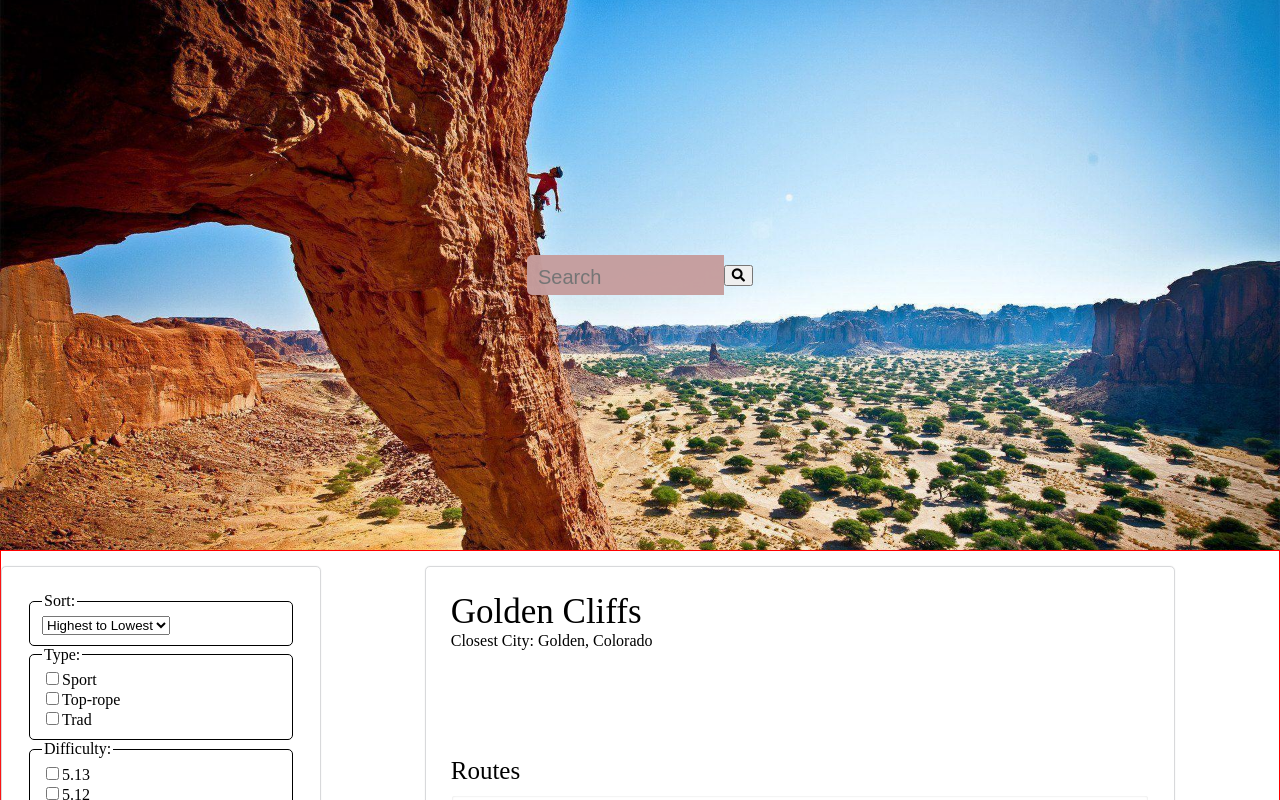
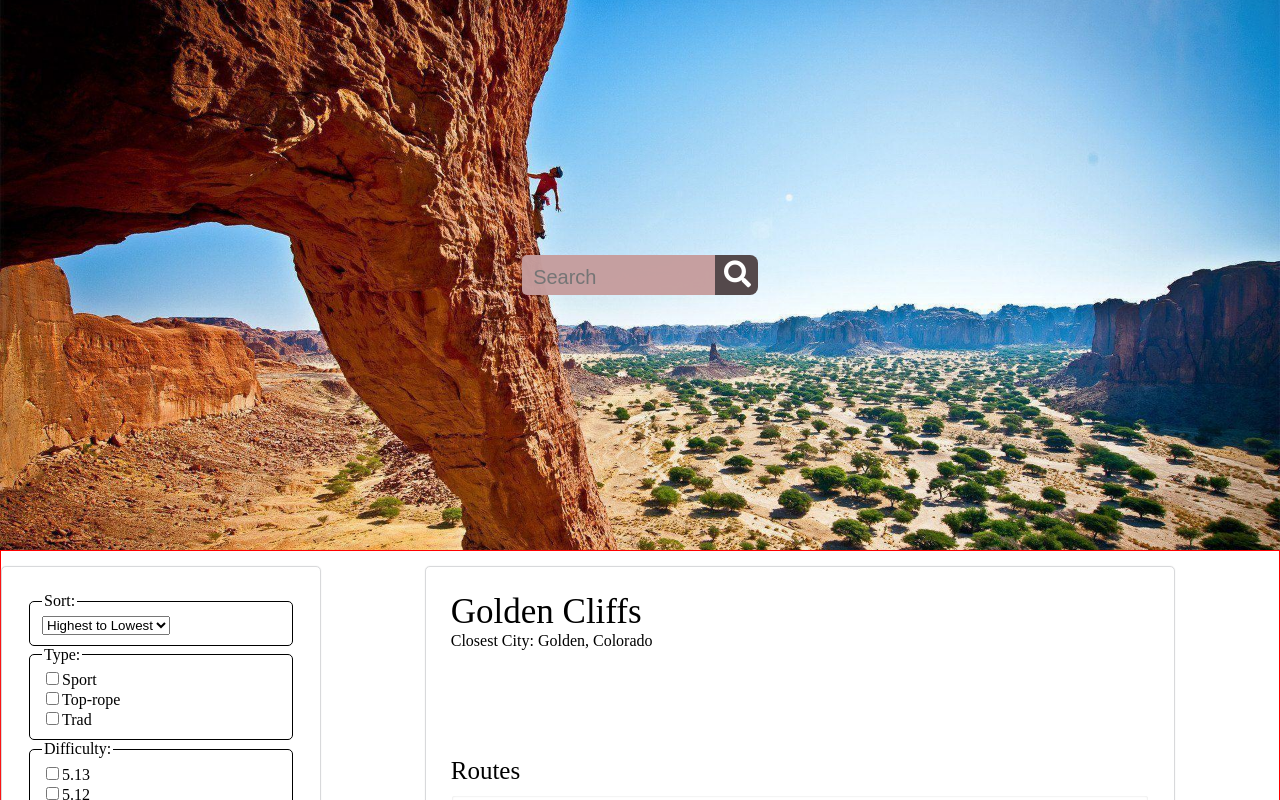
Before and after one commit to jarrettkong/climb-on, a React (Create React App) app: page / in a window 1280 px wide. Shown: the top 800 px of the page. Built offline with nearby package versions, Linux system fonts and the light colour scheme.

Commit message:
Fixed missing button css

```diff
--- a/src/components/SearchForm.jsx
+++ b/src/components/SearchForm.jsx
@@ -14,7 +14,7 @@ class SearchForm extends Component {
    <div className="SearchForm-header">
     <form >
       <input className="SearchForm-search-bar" type="text" name="search" autoComplete="on" placeholder="Search" />
-      <button><i className="fas fa-search"></i></button>
+      <button className="submit-button"><i className="fas fa-search"></i></button>
       {/* make a button */}
     </form>
    </div>
```
